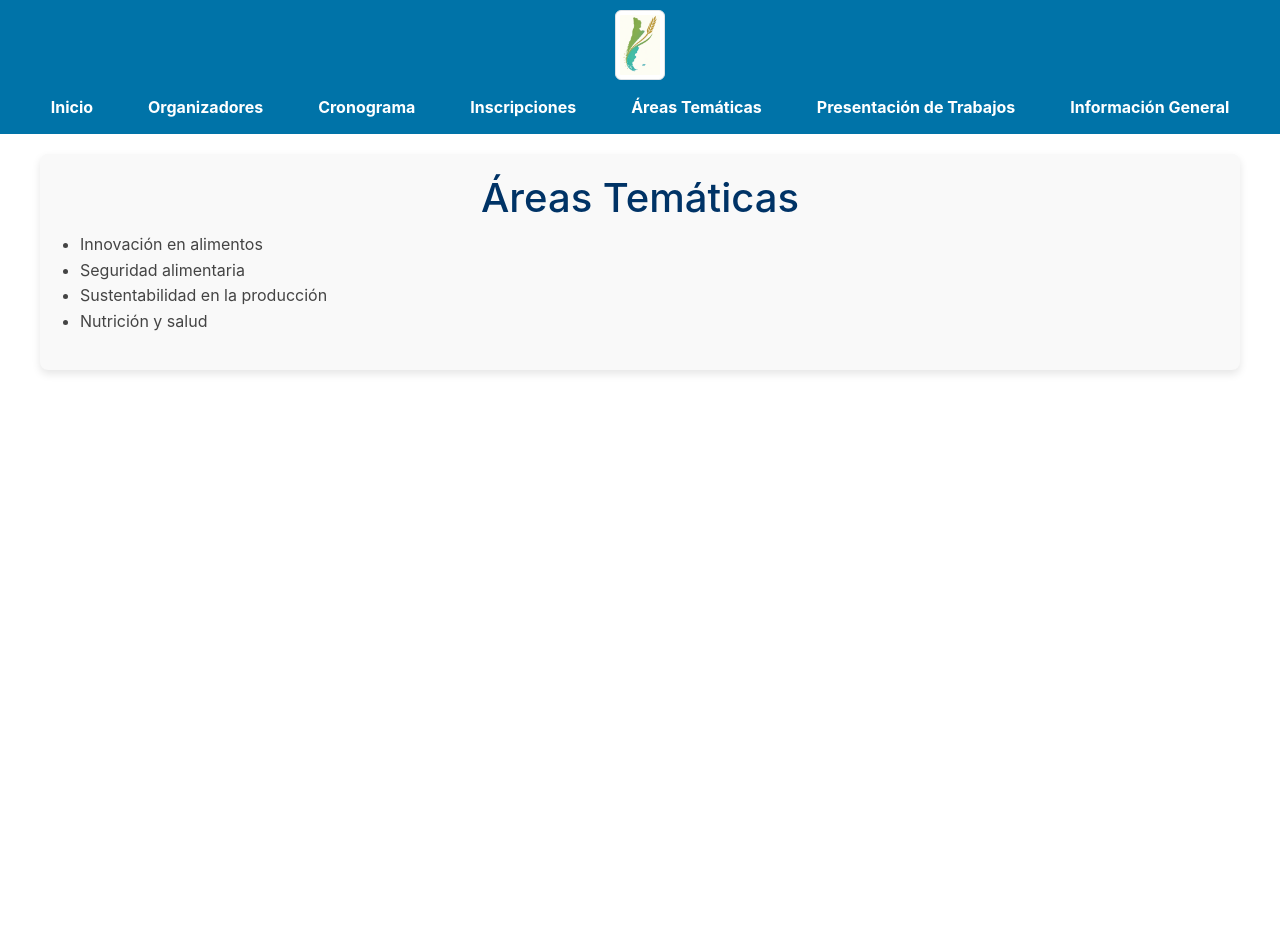
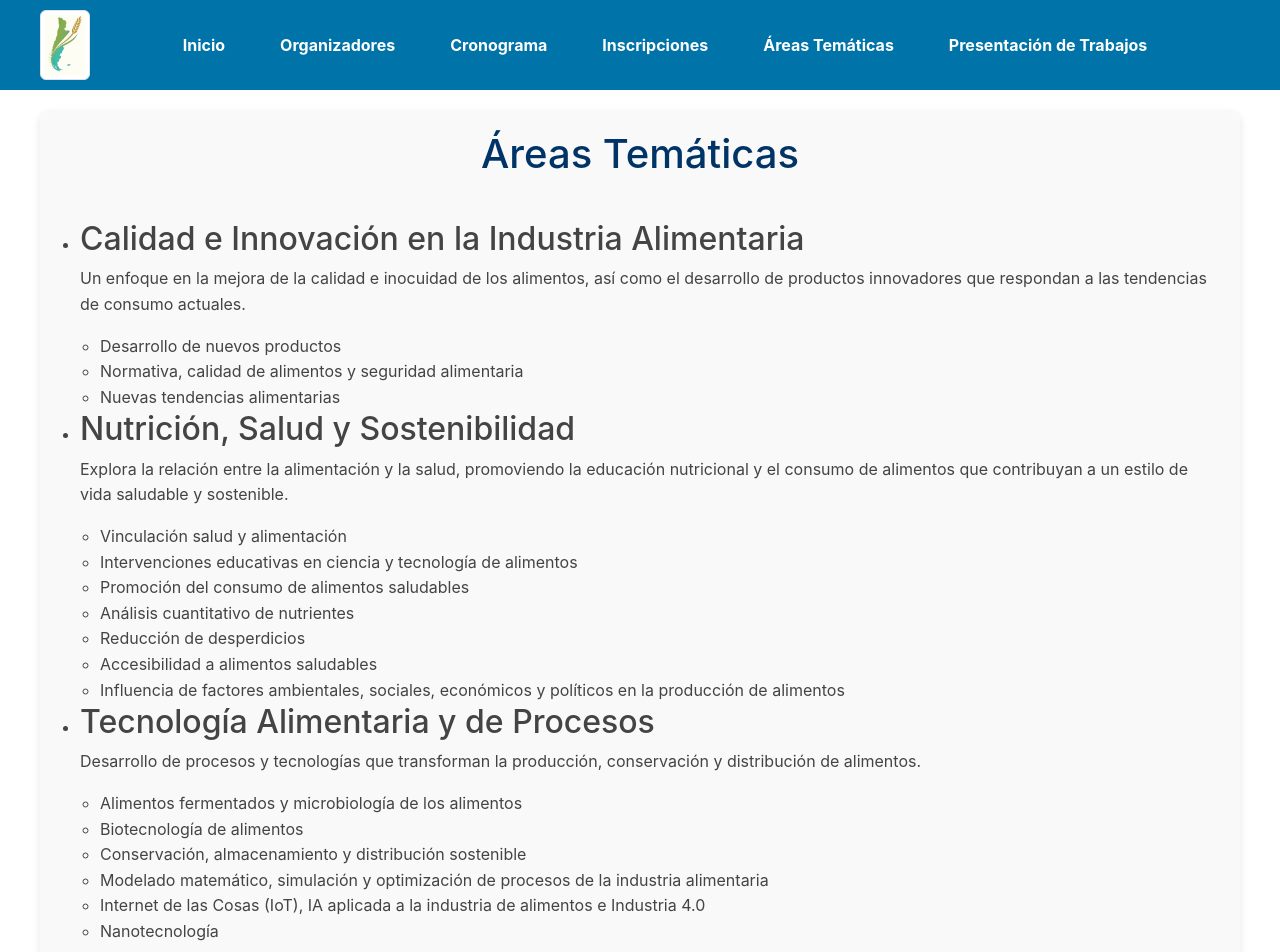
Before and after one commit to Valentindrap/WEBCPA, a React (Create React App) app: page /areas-tematicas in a window 1280 px wide. Shown: the top 952 px of the page. Before the commit the page ends 800 px from the top, so only its background shows below. Built offline with nearby package versions, Linux system fonts and the light colour scheme.

Commit message:
second commit

```diff
--- a/public/index.html
+++ b/public/index.html
@@ -26,7 +26,7 @@
       work correctly both with client-side routing and a non-root public URL.
       Learn how to configure a non-root public URL by running `npm run build`.
     -->
-    <title>React App</title>
+    <title>CoPat-Al</title>
   </head>
   <body>
     <noscript>You need to enable JavaScript to run this app.</noscript>
--- a/src/App.js
+++ b/src/App.js
@@ -7,7 +7,7 @@ import Cronograma from './componentes/Cronograma.js';
 import Inscripciones from './componentes/Inscripciones.js';
 import AreasTematicas from './componentes/AreasTematicas.js';
 import PresentacionTrabajos from './componentes/PresentacionTrabajos.js';
-import InformacionGeneral from './componentes/InformacionGeneral.js';
+
 
 function App() {
   return (
@@ -21,7 +21,6 @@ function App() {
           <Route path='/inscripciones' element={<Inscripciones/>} />
           <Route path='/areas-tematicas' element={<AreasTematicas/>} />
           <Route path='/presentacion-trabajos' element={<PresentacionTrabajos/>} />
-          <Route path='/informacion-general' element={<InformacionGeneral/>} />
         </Routes>
       </BrowserRouter>
     </div>
--- a/src/componentes/AreasTematicas.js
+++ b/src/componentes/AreasTematicas.js
@@ -5,13 +5,48 @@ function AreasTematicas() {
   return (
     <div className="areas-tematicas">
       <h1>Áreas Temáticas</h1>
+      <br></br>
       <ul>
-        <li>Innovación en alimentos</li>
-        <li>Seguridad alimentaria</li>
-        <li>Sustentabilidad en la producción</li>
-        <li>Nutrición y salud</li>
+        <li>
+          <h2>Calidad e Innovación en la Industria Alimentaria</h2>
+          <p>Un enfoque en la mejora de la calidad e inocuidad de los alimentos, así como el desarrollo de productos innovadores que respondan a las tendencias de consumo actuales.</p>
+          <ul>
+            <li>Desarrollo de nuevos productos</li>
+            <li>Normativa, calidad de alimentos y seguridad alimentaria</li>
+            <li>Nuevas tendencias alimentarias</li>
+          </ul>
+        </li>
+
+        <li>
+          <h2>Nutrición, Salud y Sostenibilidad</h2>
+          <p>Explora la relación entre la alimentación y la salud, promoviendo la educación nutricional y el consumo de alimentos que contribuyan a un estilo de vida saludable y sostenible.</p>
+          <ul>
+            <li>Vinculación salud y alimentación</li>
+            <li>Intervenciones educativas en ciencia y tecnología de alimentos</li>
+            <li>Promoción del consumo de alimentos saludables</li>
+            <li>Análisis cuantitativo de nutrientes</li>
+            <li>Reducción de desperdicios</li>
+            <li>Accesibilidad a alimentos saludables</li>
+            <li>Influencia de factores ambientales, sociales, económicos y políticos en la producción de alimentos</li>
+          </ul>
+        </li>
+
+        <li>
+          <h2>Tecnología Alimentaria y de Procesos</h2>
+          <p>Desarrollo de procesos y tecnologías que transforman la producción, conservación y distribución de alimentos.</p>
+          <ul>
+            <li>Alimentos fermentados y microbiología de los alimentos</li>
+            <li>Biotecnología de alimentos</li>
+            <li>Conservación, almacenamiento y distribución sostenible</li>
+            <li>Modelado matemático, simulación y optimización de procesos de la industria alimentaria</li>
+            <li>Internet de las Cosas (IoT), IA aplicada a la industria de alimentos e Industria 4.0</li>
+            <li>Nanotecnología</li>
+          </ul>
+        </li>
       </ul>
     </div>
+
+
   );
 }
 
--- a/src/componentes/Cronograma.js
+++ b/src/componentes/Cronograma.js
@@ -18,17 +18,17 @@ function Cronograma() {
         <tbody>
           <tr>
             <td>29 de octubre</td>
-            <td>Acreditaciones</td>
+            <td>SIMPOSIOS - CONFERENCIAS </td>
             <td>08:00 - 10:00</td>
           </tr>
           <tr>
             <td>29 de octubre</td>
-            <td>Conferencia Inaugural</td>
+            <td>MESAS DE DIÁLOGO</td>
             <td>10:30 - 12:00</td>
           </tr>
           <tr>
             <td>30 de octubre</td>
-            <td>Mesas temáticas</td>
+            <td>PRESENTACIÓN DE PÓSTERS</td>
             <td>09:00 - 17:00</td>
           </tr>
         </tbody>
--- a/src/componentes/InformacionGeneral.js
+++ /dev/null
@@ -1,22 +0,0 @@
-import React from 'react';
-import '../css/InformacionGeneral.css';
-
-function InformacionGeneral() {
-  return (
-    <div className="informacion-general">
-      <h1>Información General</h1>
-      <p>El Congreso Patagónico de Alimentos reúne a profesionales y estudiantes para debatir sobre los avances en el sector.</p>
-
-      <h2>Ubicación</h2>
-      <p>El evento se llevará a cabo en la Facultad de Ciencias Veterinarias de la UNLPam.</p>
-
-      <h2>Fechas</h2>
-      <p>El congreso se realizará los días 29 y 30 de octubre.</p>
-
-      <h2>Contacto</h2>
-      <p>Para más información, comuníquese con el comité organizador.</p>
-    </div>
-  );
-}
-
-export default InformacionGeneral;
--- a/src/componentes/Inscripciones.js
+++ b/src/componentes/Inscripciones.js
@@ -5,7 +5,7 @@ function Inscripciones() {
   return (
     <div className="inscripciones">
       <h1>Inscripciones</h1>
-      <p>Para participar en el congreso, complete el formulario de inscripción.</p>
+      <p>En esta pagina iria la informacion o el google doc de inscricpcion</p>
     </div>
   );
 }
--- a/src/componentes/Navbar.js
+++ b/src/componentes/Navbar.js
@@ -5,9 +5,11 @@ import { Link } from "react-router-dom";
 
 function Navbar() {
     return (
+        <div>
+
             <nav className="navbar-container">
+                <img src={logo} className="img-thumbnail nav-logo" alt="logo" />
                 <div className="contenedor-navbar">
-                <img src={logo} className="img-thumbnail nav-logo" alt="logo" />
                     <ul className="nav-links">
                         <Link to={'/'}><li><a href="#">Inicio</a></li></Link>
                         <Link to={'/organizadores'}><li><a href="#">Organizadores</a></li></Link>
@@ -15,10 +17,10 @@ function Navbar() {
                         <Link to={'/inscripciones'}><li><a href="#">Inscripciones</a></li></Link>
                         <Link to={'/areas-tematicas'}><li><a href="#">Áreas Temáticas</a></li></Link>
                         <Link to={'/presentacion-trabajos'}><li><a href="#">Presentación de Trabajos</a></li></Link>
-                    <Link to={'/informacion-general'}><li><a href="#">Información General</a></li></Link>
                     </ul>
                 </div>
             </nav>
+        </div>
     );
 }
 
--- a/src/componentes/PresentacionTrabajos.js
+++ b/src/componentes/PresentacionTrabajos.js
@@ -5,8 +5,10 @@ function PresentacionTrabajos() {
   return (
     <div className="presentacion-trabajos">
       <h1>Presentación de Trabajos</h1>
-      <p>Los participantes podrán enviar sus trabajos científicos para ser presentados en formato de póster o ponencia.</p>
+      <p>Informacion de como deber ser entregado los trabajos, se puede quitar esta seccion.
 
+      </p>
+      <h2>Ejemplo:</h2><br></br>
       <h2>Fechas Importantes</h2>
       <ul>
         <li><strong>Recepción de trabajos:</strong> Hasta el 15 de septiembre</li>
--- a/src/css/InformacionGeneral.css
+++ /dev/null
@@ -1,18 +0,0 @@
-.informacion-general {
-    max-width: 1200px;
-    margin: 20px auto;
-    padding: 20px;
-    background-color: #f9f9f9;
-    border-radius: 8px;
-    box-shadow: 0 4px 8px rgba(0, 0, 0, 0.1);
-  }
-
-  .informacion-general h1, .informacion-general h2 {
-    color: #003366;
-  }
-
-  .informacion-general p {
-    font-size: 16px;
-    line-height: 1.6;
-    color: #444;
-  }
--- a/src/css/Navbar.css
+++ b/src/css/Navbar.css
@@ -1,16 +1,4 @@
-.navbar-container {
-    width: 100%;
-    background-color: #8697a8;
-    padding: 10px 20px;
-    display: flex;
-    align-items: center;
-    justify-content: center;
-}
 
-.contenedor-navbar {
-    display: flex;
-    align-items: center;
-}
 
 .nav-logo {
     width: 50px;
@@ -18,20 +6,24 @@
 }
 
 .navbar-container {
+    width: 100%;
     background-color: #0073a8;
-    padding: 10px 0;
-    text-align: center;
-}
-
-.contenedor-navbar {
+    padding: 10px 20px;
     display: flex;
-    flex-direction: column;
     align-items: center;
+    justify-content: space-between;
 }
 
 .nav-logo {
     max-width: 120px;
-    margin-bottom: 10px;
+    margin-left: 20px;
+}
+
+.contenedor-navbar {
+    margin-right: 20px;
+    flex-grow: 1;
+    display: flex;
+    justify-content: center;
 }
 
 .nav-links {
@@ -41,6 +33,7 @@
     display: flex;
     gap: 15px;
 }
+
 
 .nav-links li {
     display: inline;
```
Also changed, not shown: src/componentes/Organizadores.js (+37 -5 lines). Lines whose indentation alone changed are shown as unchanged.
